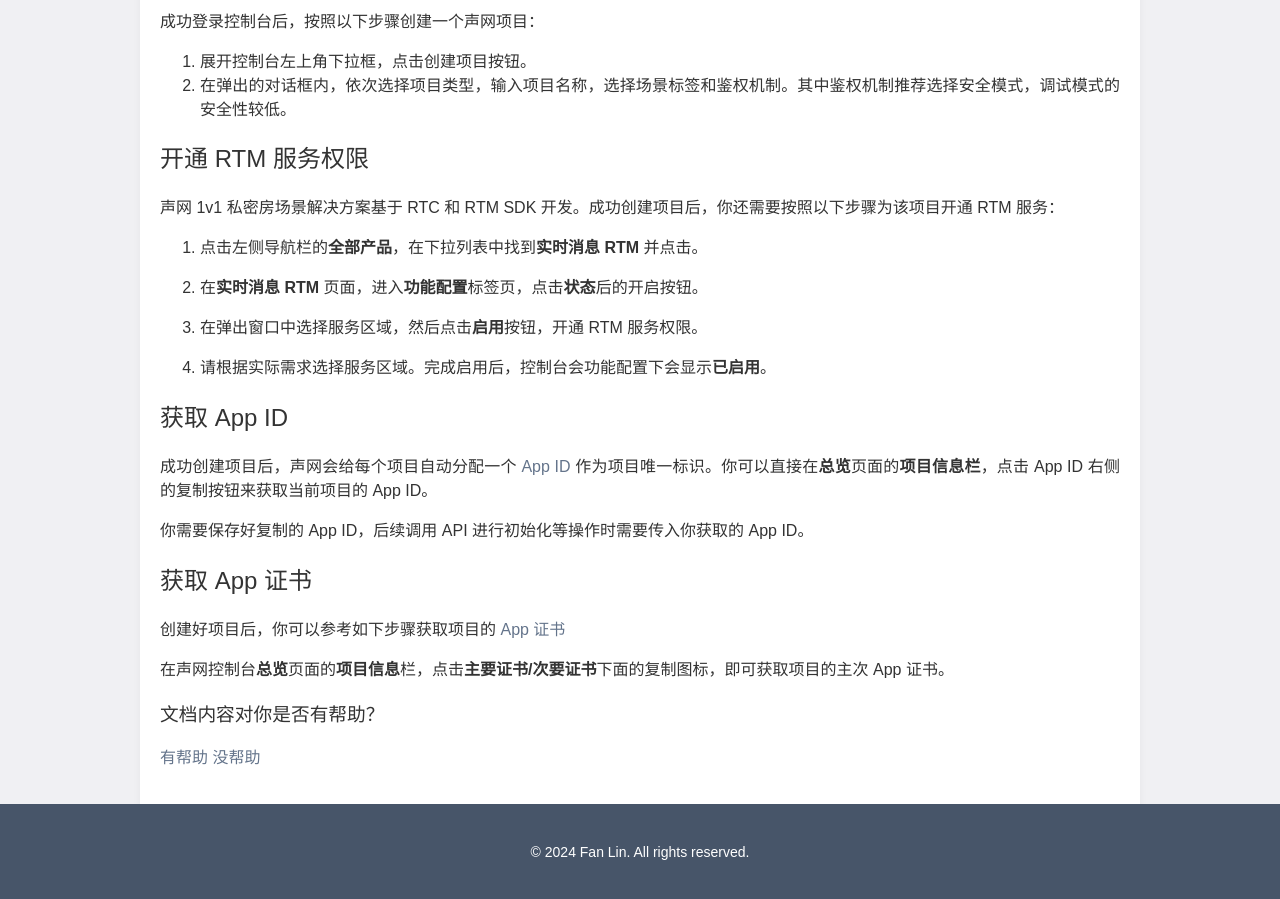
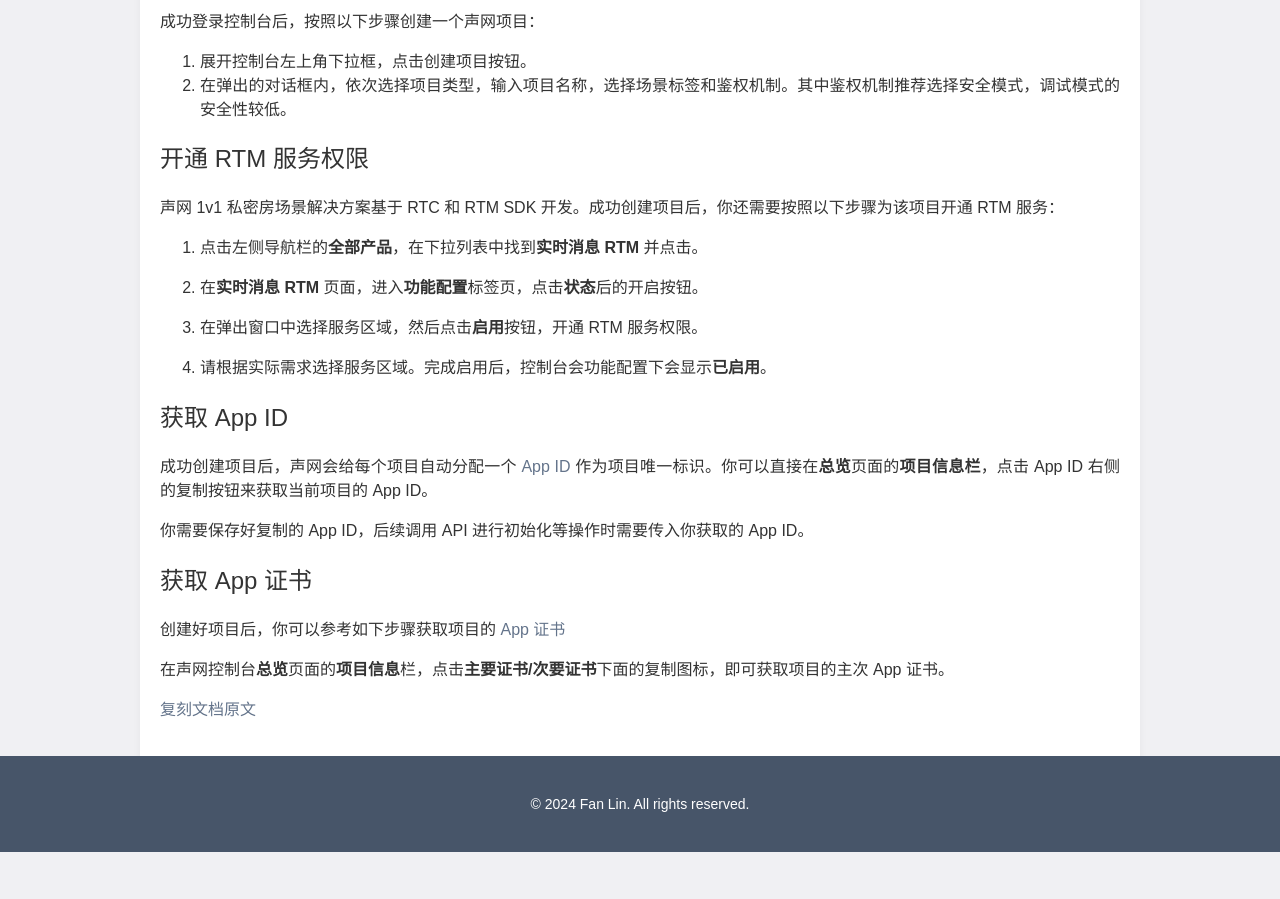
Before and after one commit to Fan-Lin/Fan-Lin.github.io, a Jekyll site: the page built from twpractice/技术文档复刻01.md, in a window 1280 px wide and 900 px high, scrolled down 594 px. Built offline with Jekyll 4.4.1, drawn with Linux system fonts in a browser that asks for light colours; our own code applies the rules of GitHub Pages for plain Markdown files; after the commit the page ends 1446 px from its top, so only the background shows below that.

Commit message:
add tw practice 01

```diff
--- a/twpractice/技术文档复刻01.md
+++ b/twpractice/技术文档复刻01.md
@@ -42,29 +42,8 @@
 
 ## 获取 App 证书
 
-创建好项目后，你可以参考如下步骤获取项目的 [App 证书](# "App 证书 (App Certificate) 是声网控制台为开发项目生成的随机字符串，用于开启 [Token 鉴权](https://doc.shengwang.cn/basics/glossary#auth)，并作为生成 [Token](https://doc.shengwang.cn/basics/glossary#token) 的参数之一。")
+创建好项目后，你可以参考如下步骤获取项目的 [App 证书](# "App 证书 (App Certificate) 是声网控制台为开发项目生成的随机字符串，用于开启 Token 鉴权，并作为生成 Token 的参数之一。")
 
 在声网控制台**总览**页面的**项目信息**栏，点击**主要证书/次要证书**下面的复制图标，即可获取项目的主次 App 证书。
 
-### 文档内容对你是否有帮助？
-
-<a href="#" onclick="showFeedback('helpful')">有帮助</a>
-<a href="#" onclick="showFeedback('not_helpful')">没帮助</a>
-
-<div id="feedback-message" style="display:none; margin-top: 10px;">
-  <p id="feedback-text"></p>
-</div>
-
-<script>
-  function showFeedback(response) {
-    var message = '';
-    if (response === 'helpful') {
-      message = '感谢您的反馈！我们很高兴文档对您有帮助！';
-    } else {
-      message = '感谢您的反馈！我们会改进文档，感谢您的帮助！';
-    }
-
-    document.getElementById('feedback-text').innerText = message;
-    document.getElementById('feedback-message').style.display = 'block';
-  }
-</script>
+[复刻文档原文](https://doc.shengwang.cn/doc/one-to-one-live/android/rtm/get-started/enable-service)
```
